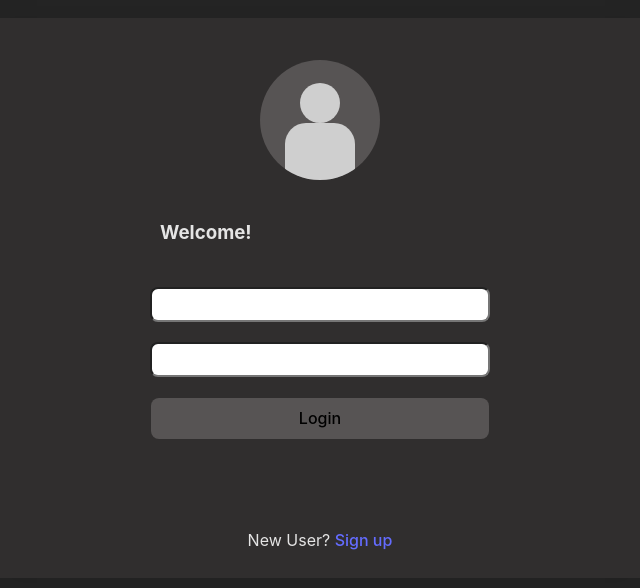
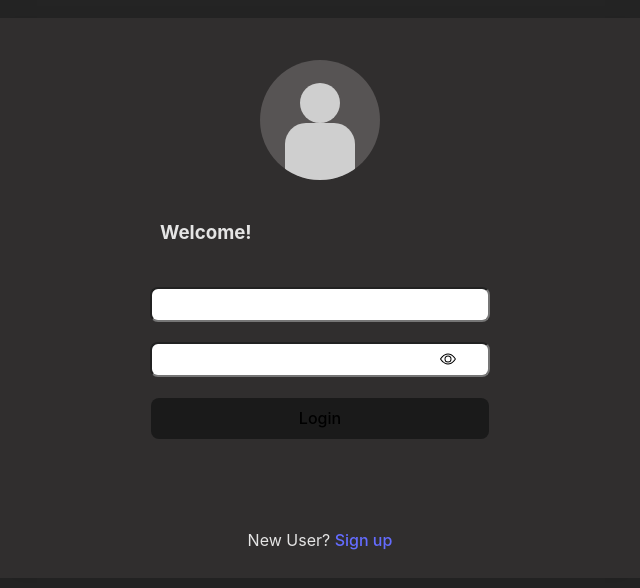
Before and after one commit to Maxohayce/stage3, a React (Vite) app: page / in a window 1280 px wide. Shown: the part 110-698 px from the top of the page, without its empty margins (320-960 px from the left). Built offline with nearby package versions, Linux system fonts and the light colour scheme.

Commit message:
added logout btn and loading state

```diff
--- a/src/card/card.css
+++ b/src/card/card.css
@@ -19,6 +19,6 @@
   background-color: black;
   border-radius: 0.5rem;
   padding: 0.2rem;
-  align-self: center;
-  text-transform: lowercase;
+  /* align-self: center; */
+  /* text-transform: lowercase; */
 }
--- a/src/gallery/gallery.css
+++ b/src/gallery/gallery.css
@@ -8,6 +8,9 @@
   margin-top: 2rem;
   display: flex;
   align-items: center;
+  width: 22rem;
+  display: flex;
+  justify-content: space-between;
 }
 
 .search {
@@ -19,9 +22,11 @@
 
 .searchButton {
   position: absolute;
-  margin-left: 14rem;
-  background-color: inherit;
+  margin-left: 15rem;
+  background-color: transparent;
+  padding: 0;
   z-index: 1;
+  border: none;
 }
 
 .searchButton:focus {
--- a/src/gallery/gallery.jsx
+++ b/src/gallery/gallery.jsx
@@ -1,4 +1,7 @@
 import { useRef, useState, useEffect } from 'react';
+import { signOut } from "firebase/auth";
+import { auth } from '../firebase';
+import { useNavigate } from 'react-router-dom';
 import './gallery.css';
 
 import ImageData from '../constants/imageData';
@@ -23,13 +26,11 @@ const Gallery = () => {
             });
             setFilteredImages(filtered);
         } else {
-            // Clear the filtered images when the search input is empty
             setFilteredImages([]);
         }
     };
 
     useEffect(() => {
-        // Update filtered images whenever the list or searchInput changes
         handleSearch();
     }, [list, searchInput]);
 
@@ -81,6 +82,17 @@ const Gallery = () => {
         return 'dnd-item';
     };
 
+    const navigate = useNavigate();
+
+    const handleLogout = () => {
+        signOut(auth).then(() => {
+            navigate("/");
+            console.log("Signed out successfully")
+        }).catch((error) => {
+            console.error(error)
+        });
+    }
+
     return (
         <div className="gallery">
             <div className="searchBar">
@@ -100,6 +112,9 @@ const Gallery = () => {
                         <path d="M14 14L10 10M11.3333 6.66667C11.3333 9.244 9.244 11.3333 6.66667 11.3333C4.08934 11.3333 2 9.244 2 6.66667C2 4.08934 4.08934 2 6.66667 2C9.244 2 11.3333 4.08934 11.3333 6.66667Z" stroke="white" strokeWidth="2" strokeLinecap="round" strokeLinejoin="round" />
                     </svg>
                 </button>
+                <button onClick={handleLogout}>
+                    LogOut
+                </button>
             </div>
             <div className="dnd-area">
                 {(searchInput.length === 0 || filteredImages.length === 0) ? (
@@ -113,7 +128,7 @@ const Gallery = () => {
                                     : null
                             }
                         >
-                            <h4>{grp.title}</h4>
+                            {/* <h4>{grp.title}</h4> */}
                             {grp.items?.map((image, img1) => (
                                 <div
                                     draggable
@@ -142,7 +157,7 @@ const Gallery = () => {
                                     : null
                             }
                         >
-                            <h4>{grp.title}</h4>
+                            {/* <h4>{grp.title}</h4> */}
                             {grp.items?.map((image, img1) => (
                                 <div
                                     draggable
--- a/src/index.css
+++ b/src/index.css
@@ -29,15 +29,6 @@ h1 {
 }
 
 button {
-  border-radius: 8px;
-  border: 1px solid transparent;
-  padding: 0.6em 1.2em;
-  font-size: 1em;
-  font-weight: 500;
-  font-family: inherit;
-  background-color: #1a1a1a;
-  cursor: pointer;
-  transition: border-color 0.25s;
 }
 button:hover {
   border-color: #646cff;
--- a/src/login/login.css
+++ b/src/login/login.css
@@ -60,11 +60,29 @@
   color: #fff;
 }
 
+.showPassword {
+  padding: 0;
+  position: absolute;
+  margin-top: 7.8rem;
+  margin-left: 16rem;
+  background-color: transparent;
+  border: none;
+}
+
 .errorMessage {
   color: red;
 }
 
-.login button {
+.login button:last-of-type {
   width: 21.1rem;
   background-color: #575454;
+  border-radius: 8px;
+  border: 1px solid transparent;
+  padding: 0.6em 1.2em;
+  font-size: 1em;
+  font-weight: 500;
+  font-family: inherit;
+  background-color: #1a1a1a;
+  cursor: pointer;
+  transition: border-color 0.25s;
 }
--- a/src/login/login.jsx
+++ b/src/login/login.jsx
@@ -8,26 +8,39 @@ const Login = () => {
     const navigate = useNavigate();
     const [email, setEmail] = useState("");
     const [password, setPassword] = useState("");
+    const [showPassword, setShowPassword] = useState(false);
     const [errorMessage, setErrorMessage] = useState("");
+    const [loading, setLoading] = useState(false);
+
+    const toggleShowPassword = () => {
+        setShowPassword(!showPassword);
+    };
 
     const loginHandler = (e) => {
         e.preventDefault();
+        setLoading(true);
         signInWithEmailAndPassword(auth, email, password)
             .then((userCredential) => {
                 const user = userCredential.user;
-                navigate("/gallery")
                 console.log(user);
+                setLoading(false);
+                navigate("/gallery");
             })
             .catch((error) => {
                 const errorCode = error.code;
                 const errorMessage = error.message;
                 console.log(errorCode, errorMessage);
                 setErrorMessage(errorMessage);
+                setLoading(false);
             });
-    }
+    };
+
 
     return (
         <div className="loginForm">
+            {loading ? (
+                <div className="loading-indicator">Loading... please be patient</div>
+            ) : (
                 <form className="login" action="" onSubmit={loginHandler}>
                     <div className="user-image">
                         <div className="head"></div>
@@ -44,14 +57,18 @@ const Login = () => {
                     <input
                         onChange={(e) => setPassword(e.target.value)}
                         value={password}
-                    type={"text"}
+                        type={showPassword ? "text" : "password"}
                         id="password"
                         name="password"
                         placeholder="password" />
+                    <button className="showPassword" type="button" onClick={toggleShowPassword}>
+                        {showPassword ? <svg xmlns="http://www.w3.org/2000/svg" width="16" height="16" fill="currentColor" class="bi bi-eye" viewBox="0 0 16 16"> <path d="M16 8s-3-5.5-8-5.5S0 8 0 8s3 5.5 8 5.5S16 8 16 8zM1.173 8a13.133 13.133 0 0 1 1.66-2.043C4.12 4.668 5.88 3.5 8 3.5c2.12 0 3.879 1.168 5.168 2.457A13.133 13.133 0 0 1 14.828 8c-.058.087-.122.183-.195.288-.335.48-.83 1.12-1.465 1.755C11.879 11.332 10.119 12.5 8 12.5c-2.12 0-3.879-1.168-5.168-2.457A13.134 13.134 0 0 1 1.172 8z" /> <path d="M8 5.5a2.5 2.5 0 1 0 0 5 2.5 2.5 0 0 0 0-5zM4.5 8a3.5 3.5 0 1 1 7 0 3.5 3.5 0 0 1-7 0z" /> </svg> : <svg xmlns="http://www.w3.org/2000/svg" width="16" height="16" fill="currentColor" class="bi bi-eye" viewBox="0 0 16 16"> <path d="M16 8s-3-5.5-8-5.5S0 8 0 8s3 5.5 8 5.5S16 8 16 8zM1.173 8a13.133 13.133 0 0 1 1.66-2.043C4.12 4.668 5.88 3.5 8 3.5c2.12 0 3.879 1.168 5.168 2.457A13.133 13.133 0 0 1 14.828 8c-.058.087-.122.183-.195.288-.335.48-.83 1.12-1.465 1.755C11.879 11.332 10.119 12.5 8 12.5c-2.12 0-3.879-1.168-5.168-2.457A13.134 13.134 0 0 1 1.172 8z" /> <path d="M8 5.5a2.5 2.5 0 1 0 0 5 2.5 2.5 0 0 0 0-5zM4.5 8a3.5 3.5 0 1 1 7 0 3.5 3.5 0 0 1-7 0z" /> </svg>}
+                    </button>
                     <button type="submit">Login</button>
                     <p className="errorMessage">{errorMessage}</p>
                     <p>New User? <Link to={"/signup"}> Sign up</Link></p>
                 </form>
+            )}
         </div>
     )
 }
```
Lines whose indentation alone changed are shown as unchanged.
